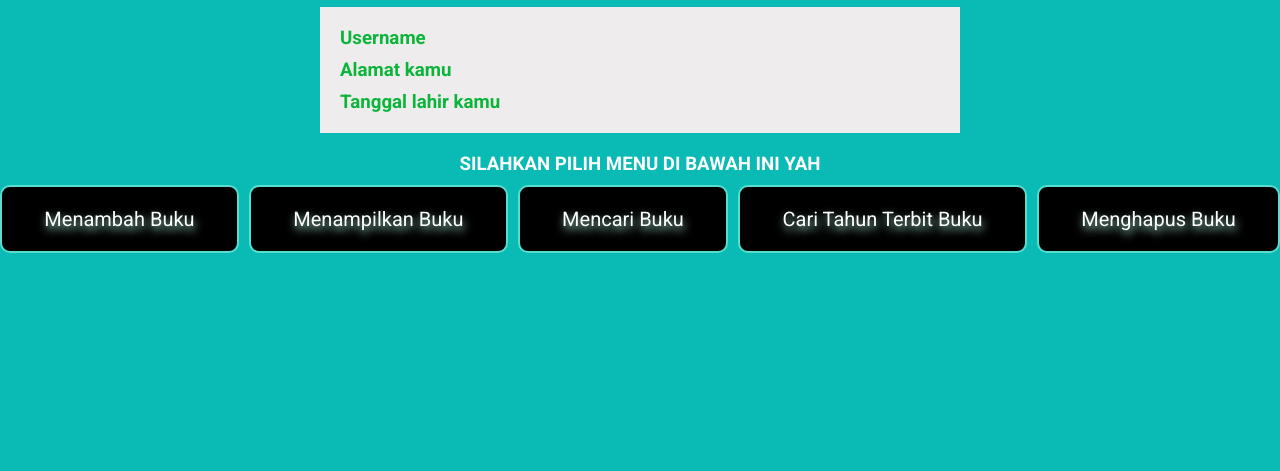
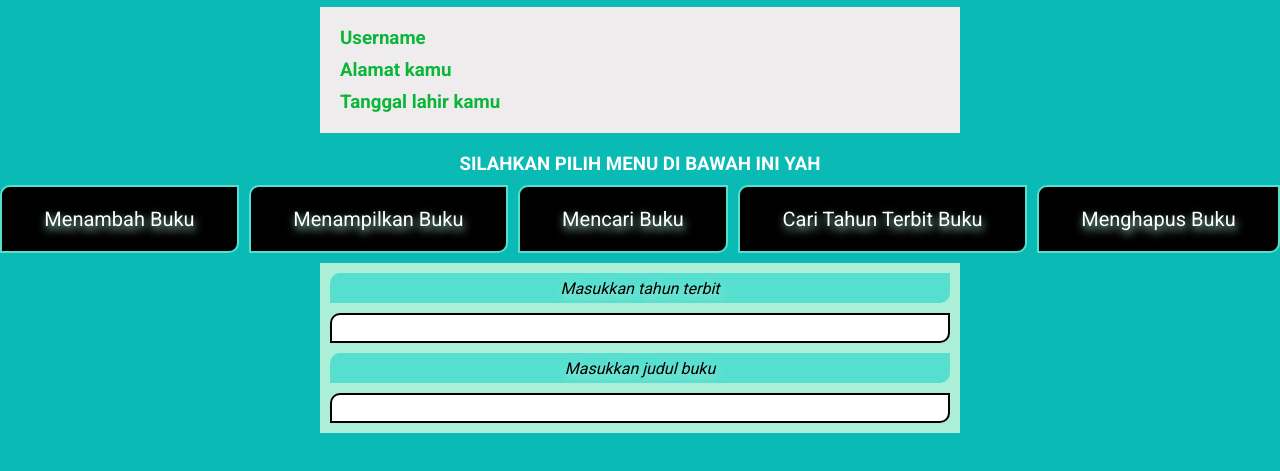
Before and after one commit to muhammadainulfuady/library-web, a plain HTML site: page home.html in a window 1280 px wide. Both pictures are taken after a click on the button "Menambah Buku". Shown: the part 155-626 px from the top of the page. Drawn offline with Linux system fonts and the light colour scheme.

Commit message:
update css

```diff
--- a/home.css
+++ b/home.css
@@ -153,7 +153,7 @@ body {
   text-shadow: 1px 4px 9px var(--warna-semi-semi-bg);
   font-size: 20px;
   padding: 20px;
-  border-radius: 10px;
+  border-radius: 10px 0px 10px 0px;
   text-transform: capitalize;
   display: flex;
   align-items: center;
@@ -166,6 +166,43 @@ body {
 .main-menu .menu-button button:hover {
   background-color: #1f1e1e;
   text-shadow: 1px 4px 9px var(--warna-semi-semi-bg);
+}
+
+/* menu pada button */
+.edited-input-menu {
+  display: flex;
+  justify-content: center;
+  align-items: center;
+  max-width: 50%;
+  background-color: var(--warna-semi-semi-bg);
+  margin: 10px auto;
+  padding: 10px;
+  gap: 10px;
+  flex-wrap: wrap;
+}
+
+.edited-input-menu label {
+  display: flex;
+  align-items: center;
+  justify-content: center;
+  text-align: center;
+  flex: 1;
+  background-color: var(--warna-semi-bg);
+  text-shadow: 1px 4px 9px var(--warna-semi-semi-bg);
+  padding: 5px;
+  height: 30px;
+  border-radius: 10px 0px 10px 0px;
+  width: 100%;
+  font-style: italic;
+}
+
+.edited-input-menu input {
+  width: 100%;
+  font-size: 20px;
+  height: 30px;
+  padding: 5px;
+  border: 2px solid var(--warna-black);
+  border-radius: 10px 0px 10px 0px;
 }
 
 /* footer */
@@ -190,3 +227,9 @@ body {
     max-width: 80%;
   }
 }
+
+@media screen and (max-width: 550px) {
+  .edited-input-menu {
+    max-width: 99%;
+  }
+}
--- a/home.html
+++ b/home.html
@@ -55,11 +55,21 @@
         <section class="main-menu">
           <h3>silahkan pilih menu di bawah ini yah</h3>
           <div class="menu-button">
-            <button id="#tambah-buku">Menambah buku</button>
-            <button id="#tampilkan-buku">Menampilkan buku</button>
-            <button id="#cari-buku">mencari buku</button>
-            <button id="#terbit-buku">cari tahun terbit buku</button>
-            <button id="#hapus-buku">menghapus buku</button>
+            <button id="tambah-buku">Menambah buku</button>
+            <button id="tampilkan-buku">Menampilkan buku</button>
+            <button id="cari-buku">mencari buku</button>
+            <button id="terbit-buku">cari tahun terbit buku</button>
+            <button id="hapus-buku">menghapus buku</button>
+          </div>
+          <div class="add-book">
+            <!-- <div class="edited-input-menu">
+              <label for="title-book">Masukkan judul buku</label>
+              <input type="text" name="title-book" id="title-book" />
+            </div>
+            <div class="edited-input-menu">
+              <label for="title-book">Masukkan tahun terbit</label>
+              <input type="text" name="title-book" id="title-book" />
+            </div> -->
           </div>
         </section>
 
--- a/profile-users.js
+++ b/profile-users.js
@@ -70,8 +70,32 @@ const put_img = function (img_users) {
     let create_p_for_profile_img = document.createElement("p");
     create_p_for_profile_img.innerHTML = `<img src="${img_users[key]}" alt"">`;
     put_profile_img.appendChild(create_p_for_profile_img);
-    console.log(key);
   }
   return img_users;
 };
 put_img(convert_json_to_obj_img_none);
+
+// kode berikut merupakan button dari id main-menu
+let put_btn_add_book = document.querySelector("#tambah-buku");
+let put_btn_show_book = document.querySelector("#tampilkan-buku");
+let put_btn_search_book = document.querySelector("#cari-buku");
+let put_btn_tebrit_book = document.querySelector("#terbit-buku");
+let put_btn_delete_book = document.querySelector("#hapus-buku");
+
+// fungsi untuk membuat tampilan di menu add_book
+const add_book = function (book_add) {
+  book_add.addEventListener("click", function () {
+    let put_class_add_book = document.querySelector(".add-book");
+    let create_div_add_book = document.createElement("div");
+    create_div_add_book.classList = "edited-input-menu";
+    create_div_add_book.innerHTML = `
+    <label for="title-book">Masukkan tahun terbit</label>
+    <input type="text" name="title-book" id="title-book" />
+    <label for="title-book">Masukkan judul buku</label>
+    <input type="text" name="title-book" id="title-book" />`;
+    put_class_add_book.appendChild(create_div_add_book);
+    console.log(create_div_add_book);
+  });
+  return book_add;
+};
+add_book(put_btn_add_book);
```
